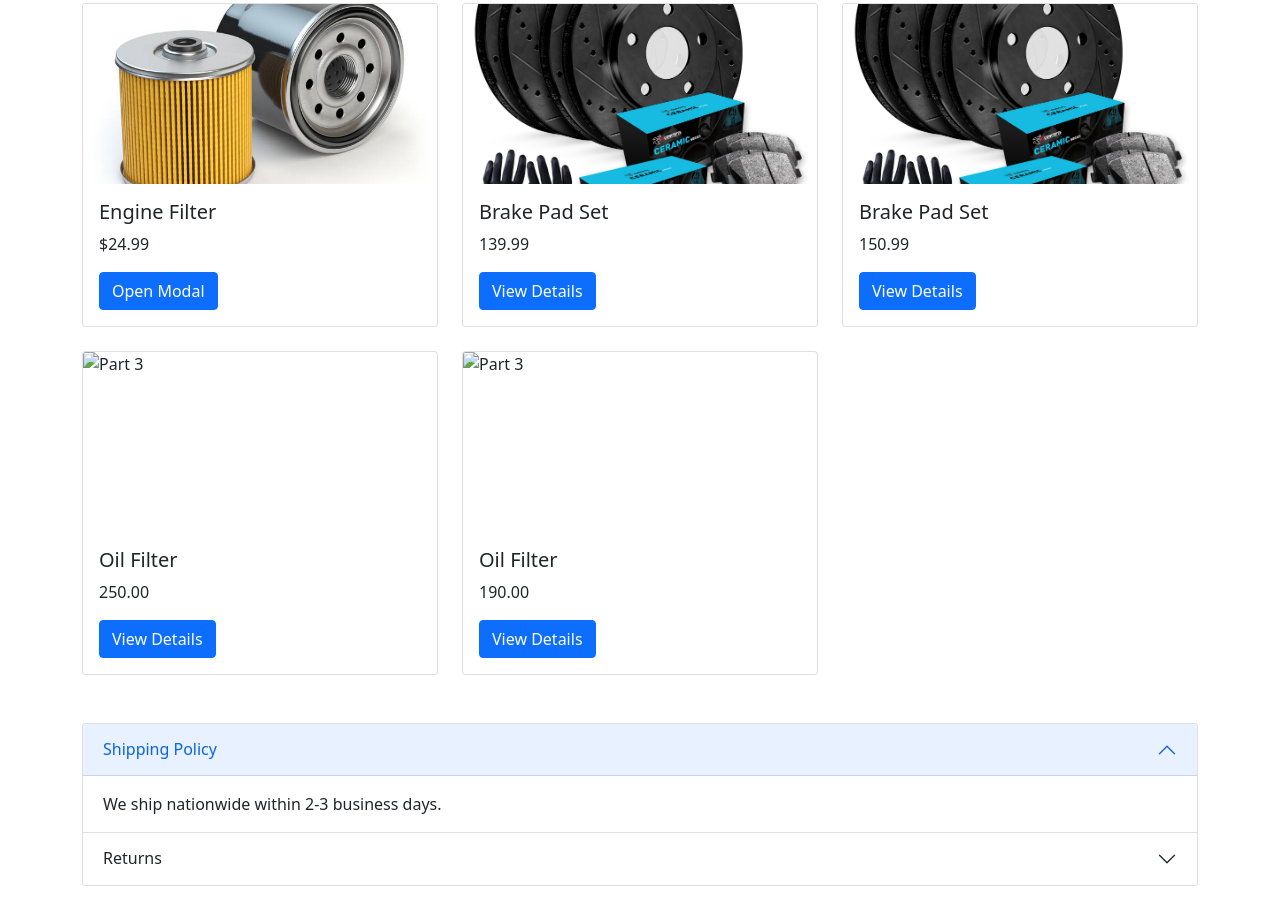
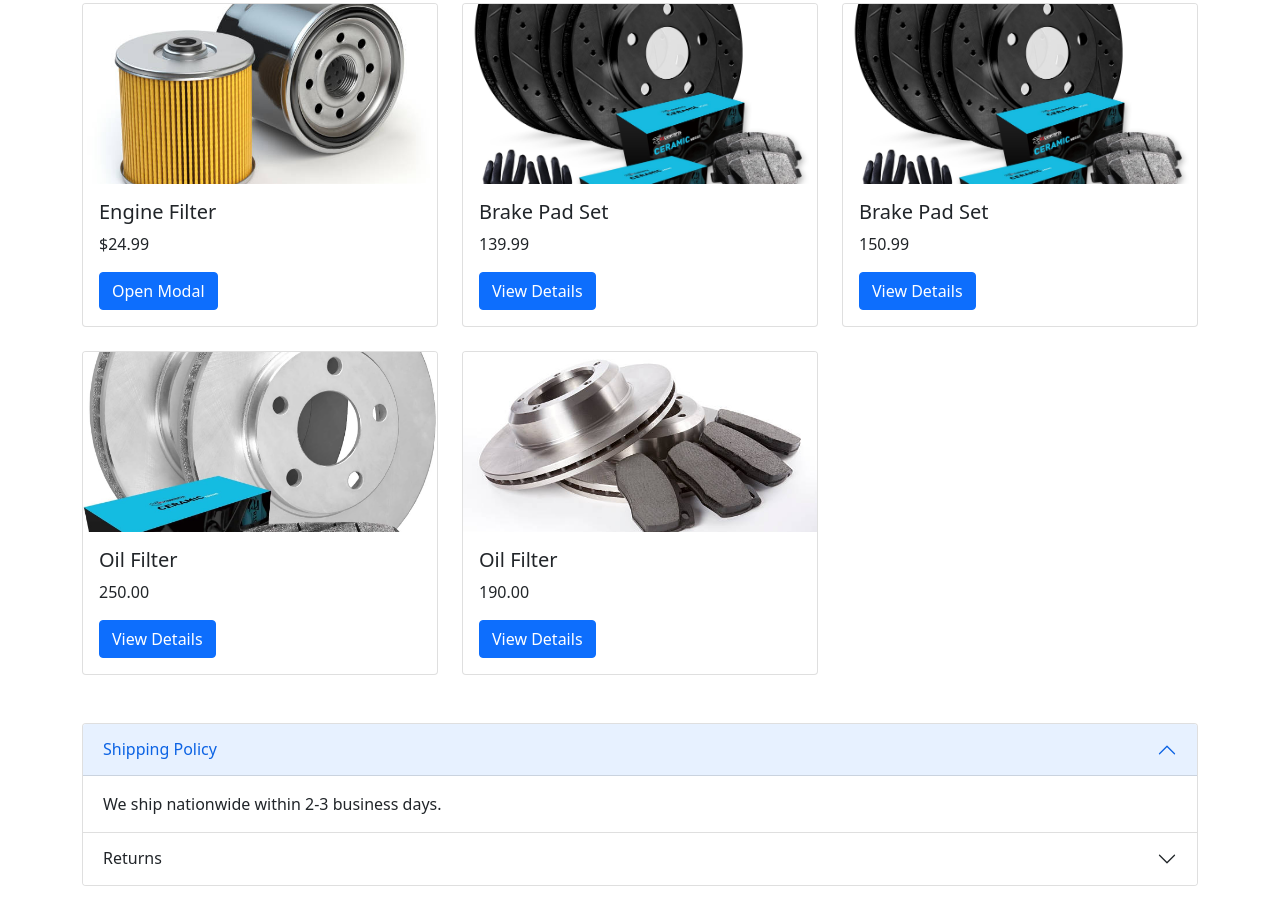
Before and after one commit to zthunywa-1224/spare-parts-code, a plain HTML site: page index.html in a window 1280 px wide. Shown: the part 1144-2066 px from the top of the page. Drawn offline with nearby package versions, Linux system fonts and the light colour scheme.

Commit message:
Updated index.html

```diff
--- a/index.html
+++ b/index.html
@@ -108,7 +108,7 @@
             <!-- Card 3 -->
             <div class="col">
                 <div class="card h-100">
-                    <img src="assets/img/part3.jpg" class="card-img-top" alt="Part 3">
+                    <img src="assets/img/ceramic-brake-disc.jpg" class="card-img-top" alt="Part 3">
                     <div class="card-body">
                         <h5 class="card-title">Oil Filter</h5>
                         <p class="card-text">250.00</p>
@@ -119,7 +119,7 @@
             </div>
             <div class="col">
                 <div class="card h-100">
-                    <img src="assets/img/part3.jpg" class="card-img-top" alt="Part 3">
+                    <img src="assets/img/brake-disc.jpg" class="card-img-top" alt="Part 3">
                     <div class="card-body">
                         <h5 class="card-title">Oil Filter</h5>
                         <p class="card-text">190.00</p>
```
